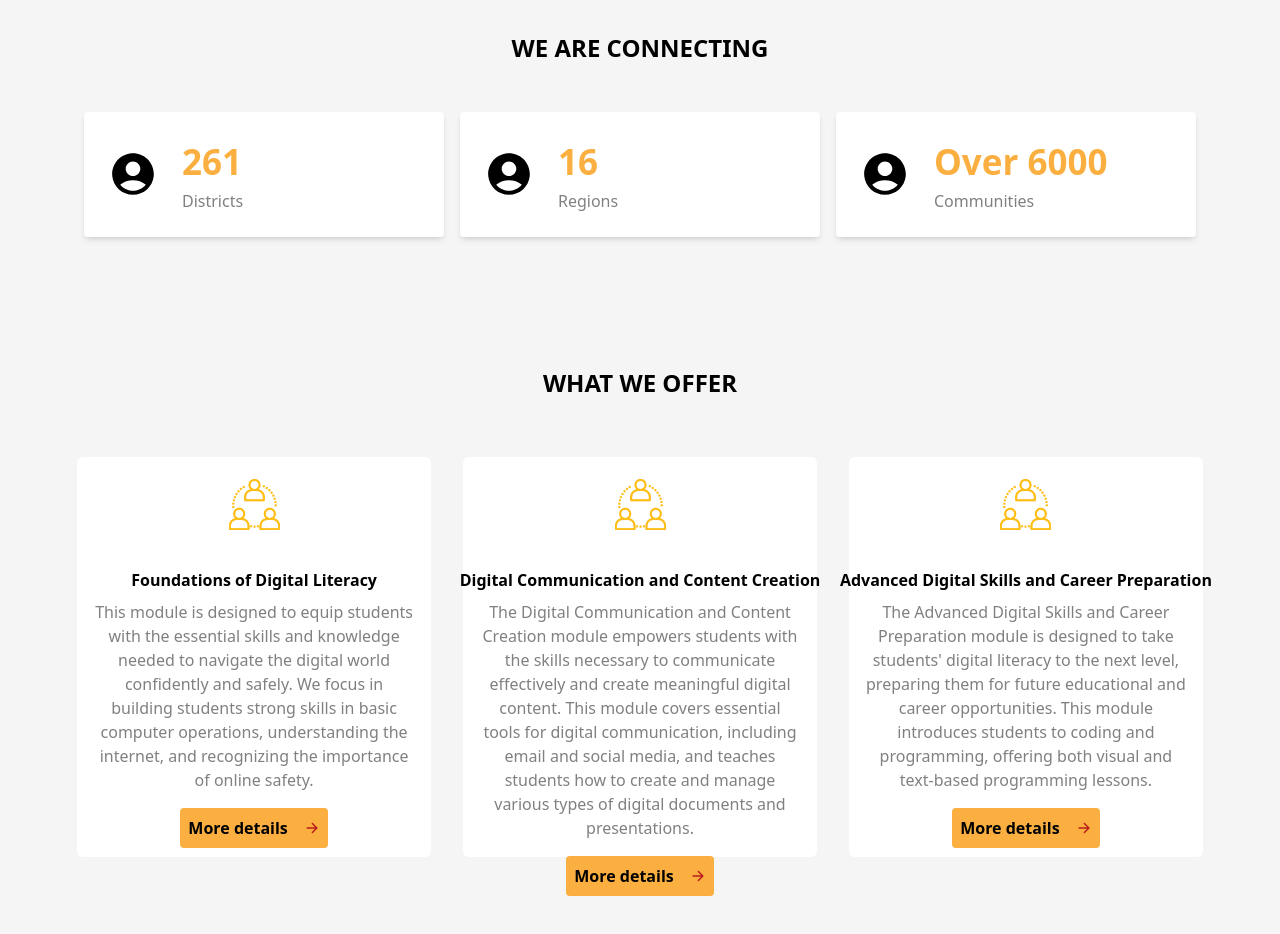
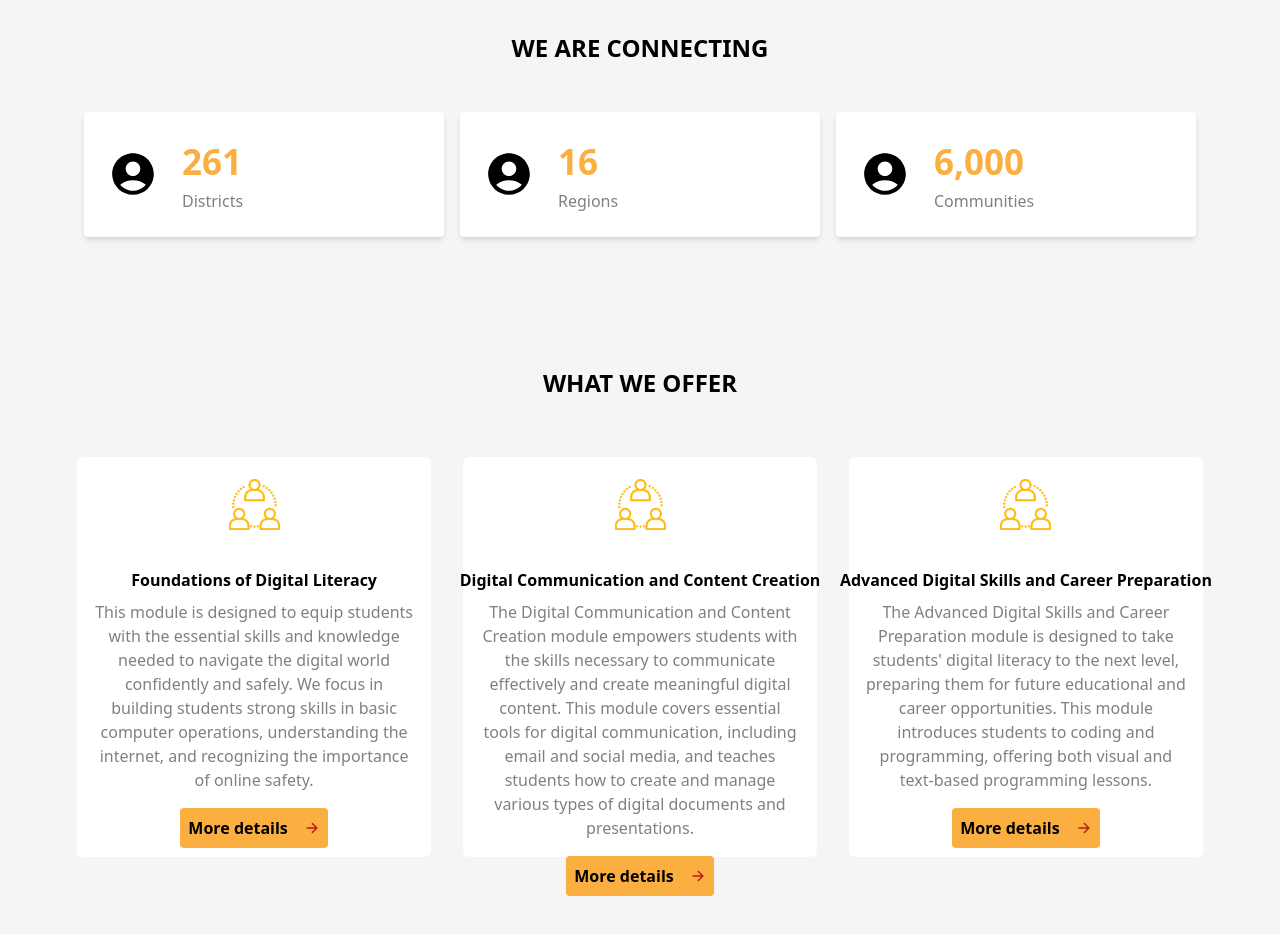
Before and after one commit to NextHubImpact/console-ghana, a React (Vite) app: page / in a window 1280 px wide. Shown: the part 840-1774 px from the top of the page. Built offline with nearby package versions, Linux system fonts and the light colour scheme.

Commit message:
installed count up dependecies, updated about us story and our team position

```diff
--- a/package.json
+++ b/package.json
@@ -11,6 +11,7 @@
   },
   "dependencies": {
     "react": "^18.2.0",
+    "react-countup": "^6.5.3",
     "react-dom": "^18.2.0",
     "react-icons": "^5.2.0",
     "react-responsive": "^10.0.0",
--- a/src/components/Content.jsx
+++ b/src/components/Content.jsx
@@ -1,6 +1,6 @@
 import React, { useState, useEffect, useRef } from "react";
 import { IoArrowForward } from "react-icons/io5";
-
+import CountUp from "react-countup";
 import homeSide from "../assets/main/home-side.jpg";
 import campusImg from "../assets/homepage/slider/slider-3.jpg";
 import progImg1 from "../assets/main/aca-des.jpg";
@@ -134,7 +134,7 @@ const Content = () => {
       title: 'Regions'
     },
     {
-      number : 'Over 6000',
+      number : '6000',
       icon: <MdAccountCircle/>,
       title: 'Communities'
     },
@@ -167,7 +167,13 @@ const Content = () => {
                     <div className="flex w-[100%] gap-6 items-center p-6 rounded xl:w-[30%] shadow-md bg-[white]  gap-4" key={index}>
                       <span className="text-[50px] ">{icon}</span>
                       <div className="flex flex-col">
-                        <p className="text-[35px] font-semibold text-[#faaf40]">{number}</p>
+                        <CountUp
+                         start={10}
+                         end={number}
+                         duration={3}
+                         className="text-[35px] font-semibold text-[#faaf40]"
+                        />
+                        {/* <p >{number}</p> */}
                         <p className="text-[gray]">{title}</p>
                       </div>
                     </div>
--- a/src/components/Hero.jsx
+++ b/src/components/Hero.jsx
@@ -87,7 +87,7 @@ const Hero = () => {
                     strings={[images.title]}
                     typeSpeed={200}
                     loop = {false}
-                    backSpeed={20}
+                    backSpeed={5}
                     cursorChar="_"
                     showCursor={true}
 
--- a/src/pages/About.jsx
+++ b/src/pages/About.jsx
@@ -99,25 +99,7 @@ const About = () => {
 
   return (
     <div className="mx-2">
-      <section className="pt-[8rem]">
-        <h1 className="text-center text-3xl mb-8">Our Team</h1>
-         <div className="flex flex-col gap-8 bg-[whitesmoke] items-enter justify-center xl:flex-row xl:gap-6 flex-wrap">
-          {team.map((teamData, i) => {
-            const {photo, name, role} = teamData;
-            return (
-              <div className="flex flex-col gap-2 items-center hover:scale-105 duration-700 shadow-sm bg-[#fff] rounded-md  m-2 xl:w-[20%]  " key={i}>
-                  <div className="">
-                  <img src={photo} alt="" className="rounded-t-xl  duration-700 grayscale hover:filter-none" />
-                  </div>
-                 <div className="p-4 text-center mb-10">
-                 <p className="text-red-700 text-[20px]">{name}</p>
-                 <p className="text-[gray] text-[14px]">{role}</p>
-                 </div>
-              </div>
-            )
-          })}
-         </div>
-      </section>
+
       {/* who we are */}
       {/* <section className=" pt-[8rem] ">
         <div className="flex items-center justify-center  ">
@@ -248,6 +230,26 @@ const About = () => {
         </div>
       </section>
 
+      <section className="pt-[8rem]">
+        <h1 className="text-center text-3xl mb-8">Our Team</h1>
+         <div className="flex flex-col gap-8 bg-[whitesmoke] items-enter justify-center xl:flex-row xl:gap-6 flex-wrap">
+          {team.map((teamData, i) => {
+            const {photo, name, role} = teamData;
+            return (
+              <div className="flex flex-col gap-2 items-center hover:scale-105 duration-700 shadow-sm bg-[#fff] rounded-md  m-2 xl:w-[20%]  " key={i}>
+                  <div className="">
+                  <img src={photo} alt="" className="rounded-t-xl  duration-700 grayscale hover:filter-none" />
+                  </div>
+                 <div className="p-4 text-center mb-10">
+                 <p className="text-red-700 text-[20px]">{name}</p>
+                 <p className="text-[gray] text-[14px]">{role}</p>
+                 </div>
+              </div>
+            )
+          })}
+         </div>
+      </section>
+
       {/* partners */}
       <Partners />
     </div>
```
Also changed, not shown: 1 other file (tests, documents, lock files or other folders).
